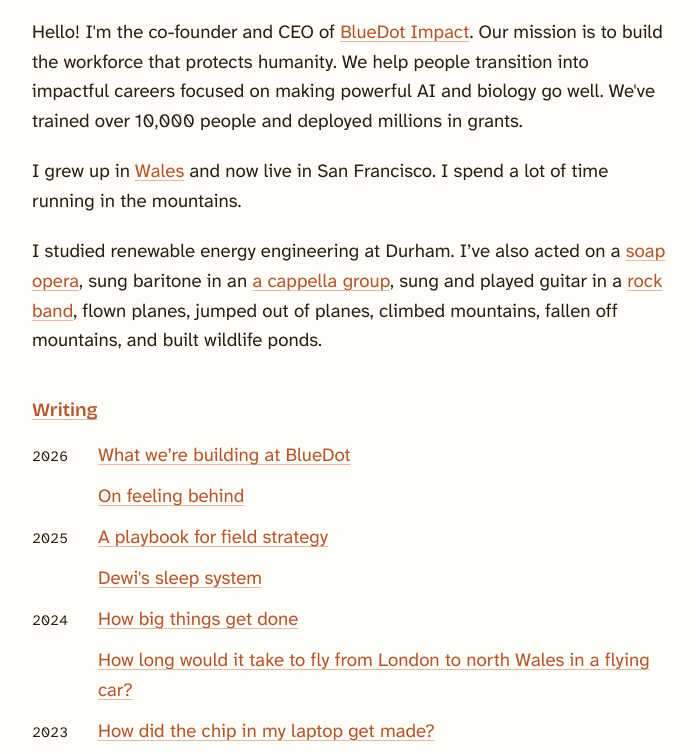
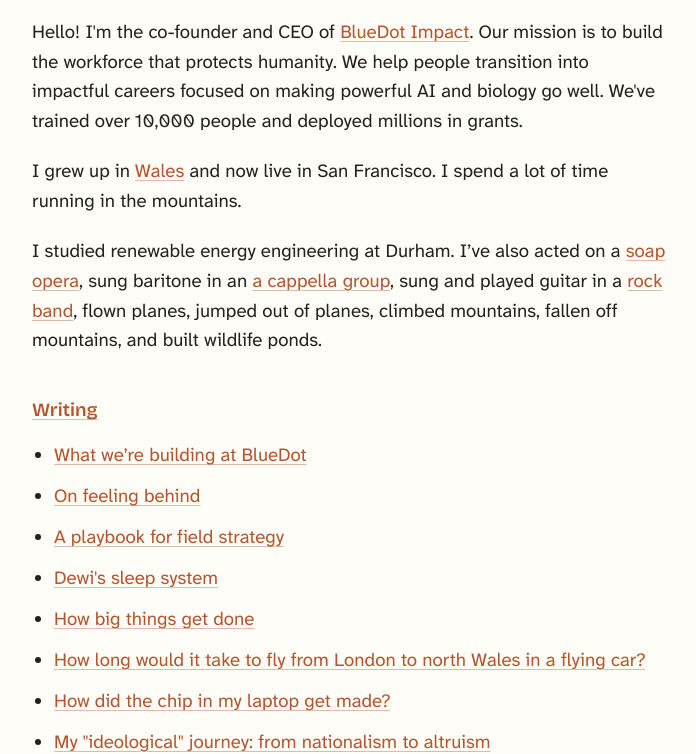
Before and after one commit to dewierwan/dewierwan.github.io, a plain HTML site: page index.html in a window 1280 px wide. Shown: the part 198-952 px from the top of the page, without its empty margins (289-985 px from the left). Drawn offline with Linux system fonts and the light colour scheme.

Commit message:
Home: Writing as bullet points without years; Goodreads moves to the contact line
Co-Authored-By: Claude Fable 5.2 <noreply@anthropic.com>
Claude-Session: https://claude.ai/code/session_01JAt748pnKKwgssgMAJTLLm

```diff
--- a/index.html
+++ b/index.html
@@ -37,7 +37,7 @@
     --text: #26201a;
     --muted: #7d7264; /* grey: only the tagline uses it in light mode */
     --accent: #b4552d;
-    --soft: var(--text); /* headings, notes, years: body color in light mode, grey in dark mode */
+    --soft: var(--text); /* headings and notes: body color in light mode, grey in dark mode */
   }
   @media (prefers-color-scheme: dark) {
     :root {
@@ -148,18 +148,6 @@
     padding-left: 1.25rem;
   }
 
-  .writing li {
-    display: flex;
-    gap: 1rem;
-    align-items: baseline;
-  }
-  .year {
-    font-size: 0.8125rem;
-    color: var(--soft);
-    flex-shrink: 0;
-    width: 2.75rem;
-    font-variant-numeric: tabular-nums;
-  }
   .note {
     color: var(--soft);
   }
@@ -198,15 +186,15 @@
 
   <section aria-labelledby="writing">
     <h2 id="writing"><a href="https://blog.dewierwan.com">Writing</a></h2>
-    <ul class="writing">
-      <li><span class="year">2026</span><a href="https://blog.bluedot.org/p/owners">What we’re building at BlueDot</a></li>
-      <li><span class="year"></span><a href="https://blog.dewierwan.com/p/on-feeling-behind">On feeling behind</a></li>
-      <li><span class="year">2025</span><a href="https://blog.bluedot.org/p/field-strategy-playbook">A playbook for field strategy</a></li>
-      <li><span class="year"></span><a href="https://blog.dewierwan.com/p/sleep">Dewi's sleep system</a></li>
-      <li><span class="year">2024</span><a href="https://blog.dewierwan.com/p/megaprojects">How big things get done</a></li>
-      <li><span class="year"></span><a href="https://blog.dewierwan.com/p/flying-car">How long would it take to fly from London to north Wales in a flying car?</a></li>
-      <li><span class="year">2023</span><a href="https://blog.dewierwan.com/p/chip-manufacturing">How did the chip in my laptop get made?</a></li>
-      <li><span class="year">2020</span><a href="https://blog.dewierwan.com/p/ideological-journey">My "ideological" journey: from nationalism to altruism</a></li>
+    <ul class="bullets">
+      <li><a href="https://blog.bluedot.org/p/owners">What we’re building at BlueDot</a></li>
+      <li><a href="https://blog.dewierwan.com/p/on-feeling-behind">On feeling behind</a></li>
+      <li><a href="https://blog.bluedot.org/p/field-strategy-playbook">A playbook for field strategy</a></li>
+      <li><a href="https://blog.dewierwan.com/p/sleep">Dewi's sleep system</a></li>
+      <li><a href="https://blog.dewierwan.com/p/megaprojects">How big things get done</a></li>
+      <li><a href="https://blog.dewierwan.com/p/flying-car">How long would it take to fly from London to north Wales in a flying car?</a></li>
+      <li><a href="https://blog.dewierwan.com/p/chip-manufacturing">How did the chip in my laptop get made?</a></li>
+      <li><a href="https://blog.dewierwan.com/p/ideological-journey">My "ideological" journey: from nationalism to altruism</a></li>
     </ul>
   </section>
 
@@ -215,14 +203,14 @@
     <ul class="bullets">
       <li><a href="https://blog.bluedot.org/p/dewi-erwan-on-his-journey-to-altruism">BlueDot podcast</a><span class="note">: a recent conversation about my life growing up, why we founded BlueDot, and why we need more talented people to solve important problems</span></li>
       <li><a href="https://hearthisidea.com/episodes/erwan/">Hear This Idea</a><span class="note">: a podcast conversation back in 2022 about BlueDot and AI safety careers</span></li>
-      <li><a href="https://www.goodreads.com/user/show/62790508-dewi">Goodreads</a><span class="note">: what I'm reading</span></li>
       <li><a href="/apps/" target="_self">Apps</a><span class="note">: the Mac apps and Chrome extensions I use most</span></li>
     </ul>
   </section>
 
   <section aria-labelledby="contact">
     <h2 id="contact">Get in touch</h2>
-    <p>The best way to reach me is <a href="mailto:dewi@bluedot.org">email</a>. I'm also on <a href="https://www.linkedin.com/in/dewierwan/">LinkedIn</a> and <a href="https://x.com/dewierwan_">X</a>.</p>
+    <p>The best way to reach me is <a href="mailto:dewi@bluedot.org">email</a>.<br>
+    I'm also on <a href="https://www.linkedin.com/in/dewierwan/">LinkedIn</a>, <a href="https://x.com/dewierwan_">X</a> and <a href="https://www.goodreads.com/user/show/62790508-dewi">Goodreads</a>.</p>
   </section>
 
   <footer>
```
